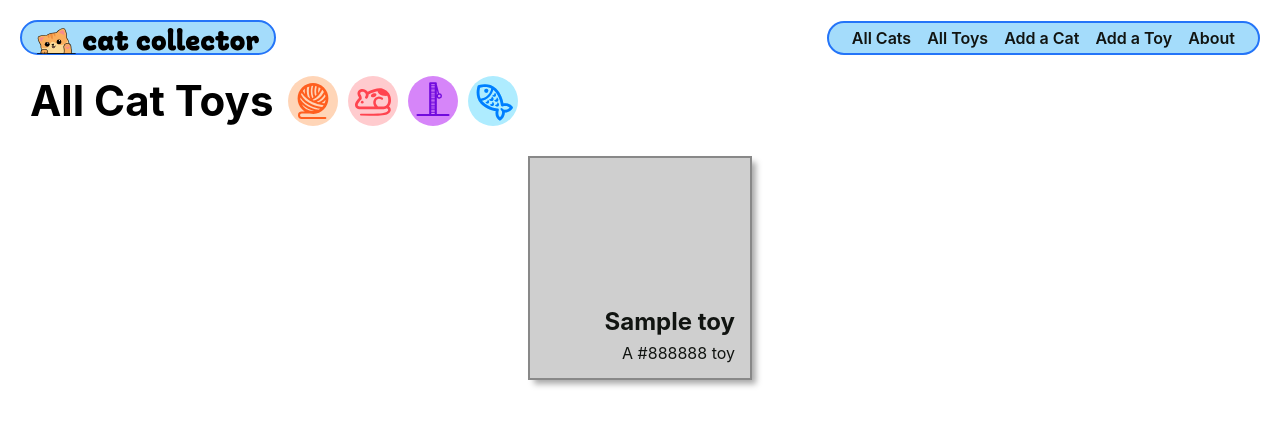
After one commit to ce-joiner/django-crud-app-cat-collector, a Django app: page /toys/ in a window 1280 px wide. The commit adds this page. Shown: the top 426 px of the page. Run offline with Django 5.2, Linux system fonts and the light colour scheme; tables that the repository leaves empty hold one stand-in row (values such as "Sample post").

Commit message:
Implement Toy management features: add Toy model, views, and templates, and update navigation links

```diff
--- a/main_app/admin.py
+++ b/main_app/admin.py
@@ -1,8 +1,8 @@
 from django.contrib import admin
+from .models import Cat, Feeding, Toy
 
 # Register your models here.
-from django.contrib import admin
-from .models import Cat, Feeding
 
 admin.site.register(Cat)
 admin.site.register(Feeding)
+admin.site.register(Toy)
--- a/main_app/models.py
+++ b/main_app/models.py
@@ -40,3 +40,16 @@ class Feeding(models.Model):
 def __str__(self):
     # Nice method for obtaining the friendly value of a Field.choice
     return f"{self.get_meal_display()} on {self.date}"
+
+class Meta:
+    ordering = ['-date']  # Order feedings by date, newest first
+
+class Toy(models.Model):
+    name = models.CharField(max_length=50)
+    color = models.CharField(max_length=20)
+
+    def __str__(self):
+        return self.name
+
+    def get_absolute_url(self):
+        return reverse('toy-detail', kwargs={'pk': self.id})
--- /dev/null
+++ b/main_app/static/css/toys/toy-index.css
@@ -0,0 +1,64 @@
+.card-container {
+  padding: 0 40px;
+  display: flex;
+  justify-content: center;
+  flex-wrap: wrap;
+}
+
+.card {
+  width: 224px;
+  height: 224px;
+  margin: 10px;
+  border: solid 2px;
+  box-shadow: var(--card-box-shadow);
+  position: relative;
+}
+
+.card-bg {
+  opacity: 0.4;
+  position: absolute;
+  display: inline-flex;
+  top: 0;
+  left: 0;
+  width: 100%;
+  height: 100%;
+}
+
+.card-content {
+  padding: 15px;
+  height: 100%;
+  width: 100%;
+  display: flex;
+  align-items: flex-end;
+  justify-content: flex-end;
+  flex-direction: column;
+}
+
+.card > a {
+  position: absolute;
+  top: 0;
+  left: 0;
+  width: 100%;
+  height: 100%;
+  display: inline-block;
+  text-decoration: none;
+  color: var(--text-color);
+}
+
+.card h2 {
+  margin: 7px 0;
+  font-size: var(--font-xl);
+}
+
+.card p {
+  margin: 0;
+  font-size: var(--font-reg);
+}
+
+.page-header > img {
+  margin-left: 10px;
+}
+
+.page-header > img:first-of-type {
+  margin-left: 15px;
+}
--- a/main_app/templates/base.html
+++ b/main_app/templates/base.html
@@ -22,7 +22,9 @@
       <nav>
         <ul>
           <li><a href="{% url 'cat-index' %}">All Cats</a></li>
+          <li><a href="{% url 'toy-index' %}">All Toys</a></li>
           <li><a href="{% url 'cat-create' %}">Add a Cat</a></li>
+          <li><a href="{% url 'toy-create' %}">Add a Toy</a></li>
           <li><a href="{% url 'about' %}">About</a></li>
         </ul>
       </nav>
--- /dev/null
+++ b/main_app/templates/main_app/toy_list.html
@@ -0,0 +1,30 @@
+{% extends 'base.html' %}
+{% load static %}
+{% block head %}
+<link rel="stylesheet" href="{% static 'css/toys/toy-index.css' %}" />
+{% endblock %}
+{% block content %}
+
+<section class="page-header">
+  <h1>All Cat Toys</h1>
+  <img src="{% static 'images/string.svg' %}" alt="A ball of string" />
+  <img src="{% static 'images/mouse.svg' %}" alt="A mouse" />
+  <img src="{% static 'images/post.svg' %}" alt="A scratching post" />
+  <img src="{% static 'images/fish.svg' %}" alt="A fishy toy" />
+</section>
+
+<section class="card-container">
+  {% for toy in toy_list %}
+    <div class="card" style="border-color: {{ toy.color }}">
+      <div class="card-bg" style="background-color: {{ toy.color }}"></div>
+      <a href="{% url 'toy-detail' toy.id %}">
+        <div class="card-content">
+          <h2>{{ toy.name }}</h2>
+          <p>A {{ toy.color }} toy</p>
+        </div>
+      </a>
+    </div>
+  {% endfor %}
+</section>
+
+{% endblock %}
--- a/main_app/urls.py
+++ b/main_app/urls.py
@@ -10,4 +10,8 @@ urlpatterns = [
     path('cats/create/', views.CatCreate.as_view(), name='cat-create'),
     path('cats/<int:pk>/update/', views.CatUpdate.as_view(), name='cat-update'),
     path('cats/<int:pk>/delete/', views.CatDelete.as_view(), name='cat-delete'),
+    path('cats/<int:cat_id>/add-feeding/', views.add_feeding, name='add-feeding'),
+    path('toys/create/', views.ToyCreate.as_view(), name='toy-create'),
+    path('toys/<int:pk>/', views.ToyDetail.as_view(), name='toy-detail'),
+    path('toys/', views.ToyList.as_view(), name='toy-index'),
 ]
--- a/main_app/views.py
+++ b/main_app/views.py
@@ -1,7 +1,8 @@
-from django.shortcuts import render
-from .models import Cat
+from django.shortcuts import render, redirect
+from .models import Cat, Toy
 from django.views.generic.edit import CreateView, UpdateView, DeleteView
 from .forms import FeedingForm
+from django.views.generic import ListView, DetailView
 # Import HttpResponse to send text-based responses
 # from django.http import HttpResponse
 
@@ -56,3 +57,30 @@ class CatDelete(DeleteView):
     model = Cat
     success_url = '/cats/'  # Redirect to the cat index page after deletion
     # The success_url is the URL to redirect to after a successful delete operation
+
+# Define the add_feeding view function
+def add_feeding(request, cat_id):
+    # create a ModelForm instance using the data in request.POST
+    form = FeedingForm(request.POST)
+    # validate the form
+    if form.is_valid():
+        # don't save the form to the db until it
+        # has the cat_id assigned
+        new_feeding = form.save(commit=False)
+        new_feeding.cat_id = cat_id
+        new_feeding.save()
+    return redirect('cat-detail', cat_id=cat_id)
+
+# Define the ToyCreate view class
+class ToyCreate(CreateView):
+    model = Toy
+    fields = '__all__'
+    success_url = '/toys/'  # Redirect to the toy index page after creation
+
+# Define the ToyDetail view class
+class ToyDetail(DetailView):
+    model = Toy
+
+# Define the ToyList view class
+class ToyList(ListView):
+    model = Toy
```
Also changed, not shown: main_app/templates/cats/detail.html (+10 -2 lines), main_app/templates/main_app/toy_form.html (added, +23 -0 lines), main_app/migrations/0003_toy_alter_feeding_date.py (added), main_app/templates/main_app/toy_detail.html (added).
